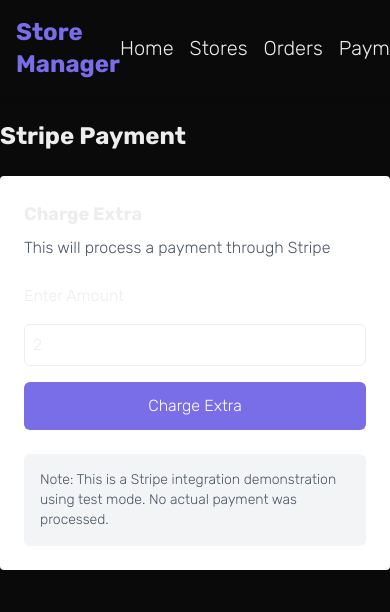
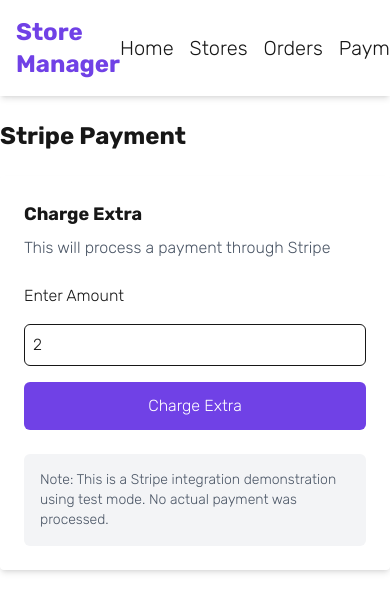
Before and after one commit to Rajskij/store-management, a Next.js app in the folder client/: page /payment in a window 390 px wide. Shown: the top 612 px of the page. Built offline with nearby package versions, Linux system fonts and the light colour scheme; no server answers.

Commit message:
comment out a dark mode media query

```diff
--- a/client/app/components/OrderManagement.jsx
+++ b/client/app/components/OrderManagement.jsx
@@ -99,7 +99,7 @@
 
             <div className="grid grid-cols-1 gap-4">
                 {orders.map(order => (
-                    <div key={order.id} className="bg-white p-4 rounded shadow-md border-l-6 border-secondary">
+                    <div key={order.id} className="p-4 rounded shadow-md border-l-6 border-secondary">
                         <div className="flex justify-between items-start">
                             <div>
                                 <div className='flex gap-4'>
--- a/client/app/components/StoreForm.jsx
+++ b/client/app/components/StoreForm.jsx
@@ -147,7 +147,7 @@
                     <h3 className="text-xl font-semibold mb-4">Saved Stores</h3>
                     <div className="grid grid-cols-1 md:grid-cols-2 lg:grid-cols-3 gap-4">
                         {stores.map(store => (
-                            <div key={store.id} className="bg-white p-4 rounded shadow-md">
+                            <div key={store.id} className="p-4 rounded shadow-md">
                                 <h4 className="font-bold text-lg">{store.name}</h4>
                                 <p>{store.address}</p>
                                 <p>{store.phone}</p>
--- a/client/app/globals.css
+++ b/client/app/globals.css
@@ -19,7 +19,8 @@
     --font-mono: var(--font-geist-mono);
 }
 
-@media (prefers-color-scheme: light) {
+/* COMMENT OUT DARK MODE MEDIA QUERY */
+/* @media (prefers-color-scheme: dark) {
     :root {
         --background: #0a0a0a;
         --foreground: #ededed;
@@ -27,7 +28,7 @@
         --secondary: #7a6ee8;
         --secondary-muted: #544c95;
     }
-}
+} */
 
 body {
     background: var(--background);
--- a/client/app/payment/page.jsx
+++ b/client/app/payment/page.jsx
@@ -28,7 +28,7 @@
 		<div className="pt-6">
 			<h2 className="text-2xl font-bold mb-6">Stripe Payment</h2>
 
-			<div className="bg-white p-6 rounded shadow-md max-w-md mx-auto">
+			<div className="p-6 rounded shadow-md max-w-md mx-auto">
 				<div className="mb-6">
 					<h3 className="text-lg font-semibold mb-2">Charge Extra</h3>
 					<p className="text-gray-600">This will process a payment through Stripe</p>
```
